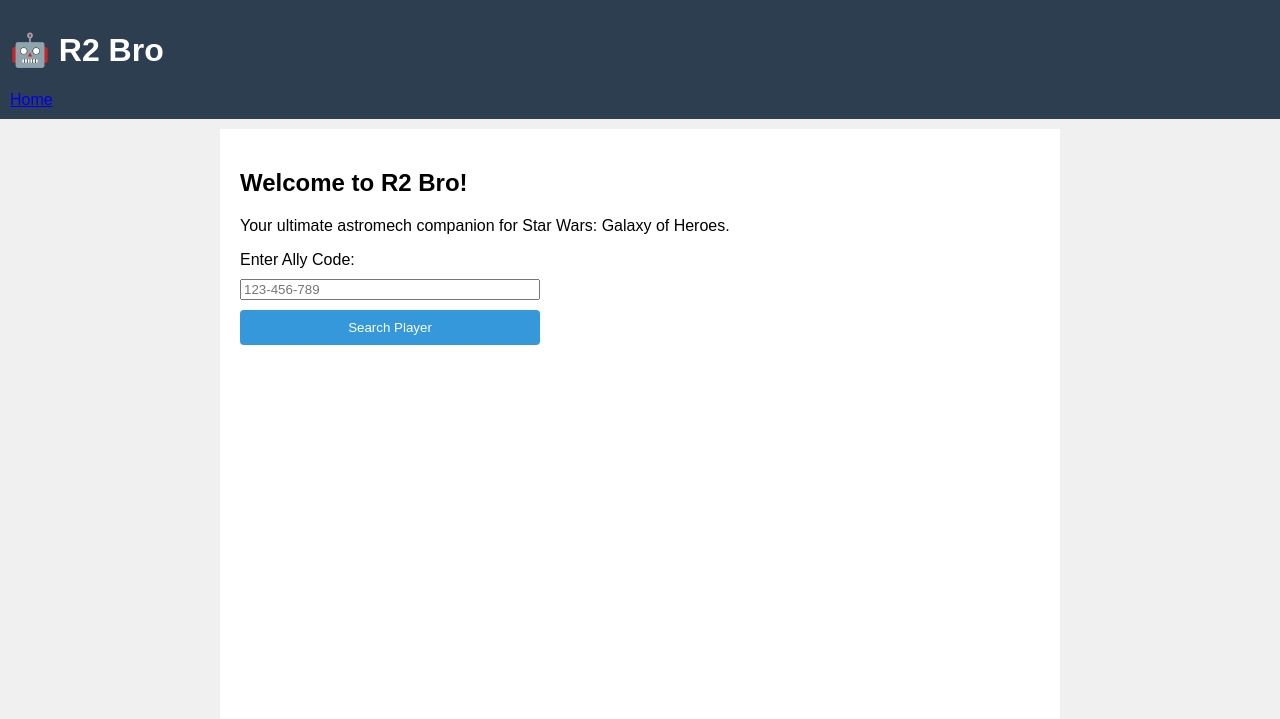
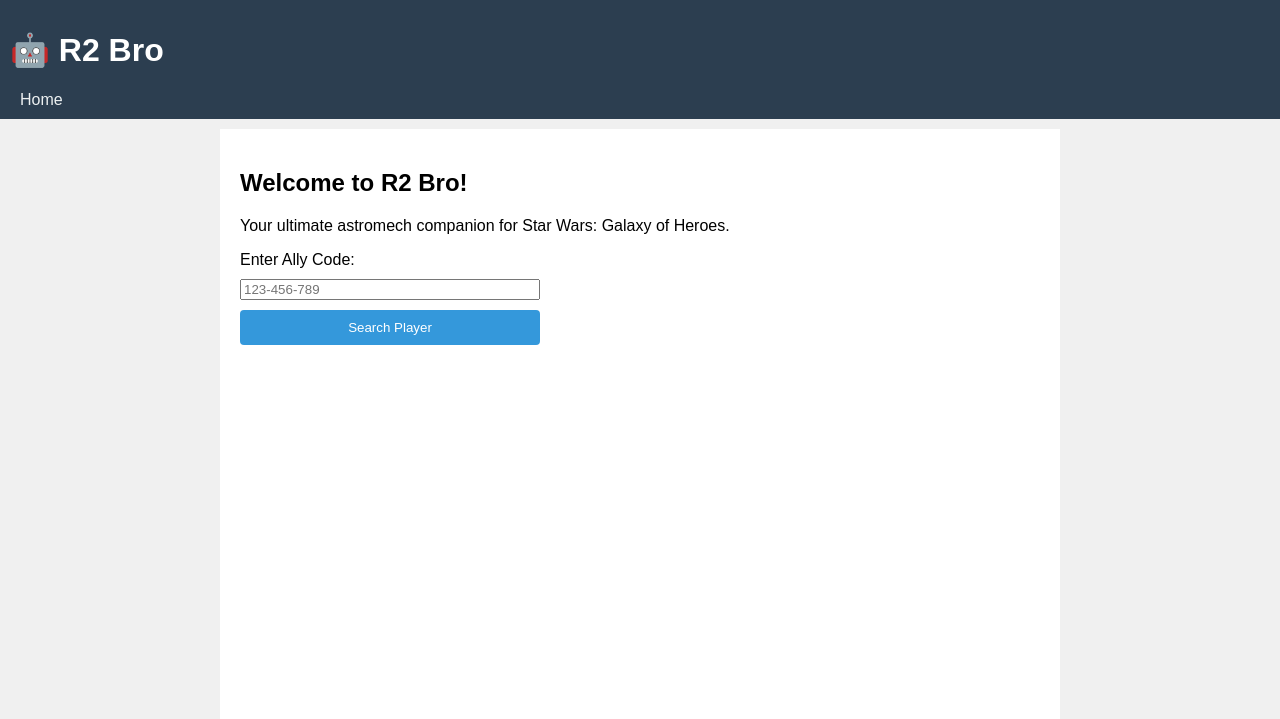
Before and after one commit to fngfok/R2-Bro, a Node server app: page / in a window 1280 px wide. Shown: the top 719 px of the page. Run offline with Node 20, Linux system fonts and the light colour scheme.

Commit message:
🎨 Palette: Improve header navigation accessibility
This change enhances the header navigation links by:
- Improving color contrast for better readability.
- Increasing the hit target with padding for easier interaction.
- Adding visual feedback for hover and keyboard focus states.

Accessibility:
- Links now meet WCAG contrast requirements against the dark header.
- Focus-visible states ensure clear keyboard navigation indicators.

Co-authored-by: fngfok <161884797+fngfok@users.noreply.github.com>

```diff
--- a/public/css/style.css
+++ b/public/css/style.css
@@ -10,6 +10,23 @@ header {
     background-color: #2c3e50;
     color: white;
     padding: 10px;
+}
+
+nav a {
+    color: #ecf0f1;
+    text-decoration: none;
+    padding: 5px 10px;
+    border-radius: 4px;
+    transition: background-color 0.2s;
+}
+
+nav a:hover, nav a:focus-visible {
+    background-color: #34495e;
+    outline: none;
+}
+
+nav a:focus-visible {
+    box-shadow: 0 0 0 2px #3498db;
 }
 main {
     background-color: white;
```
Also changed, not shown: .jules/palette.md.
